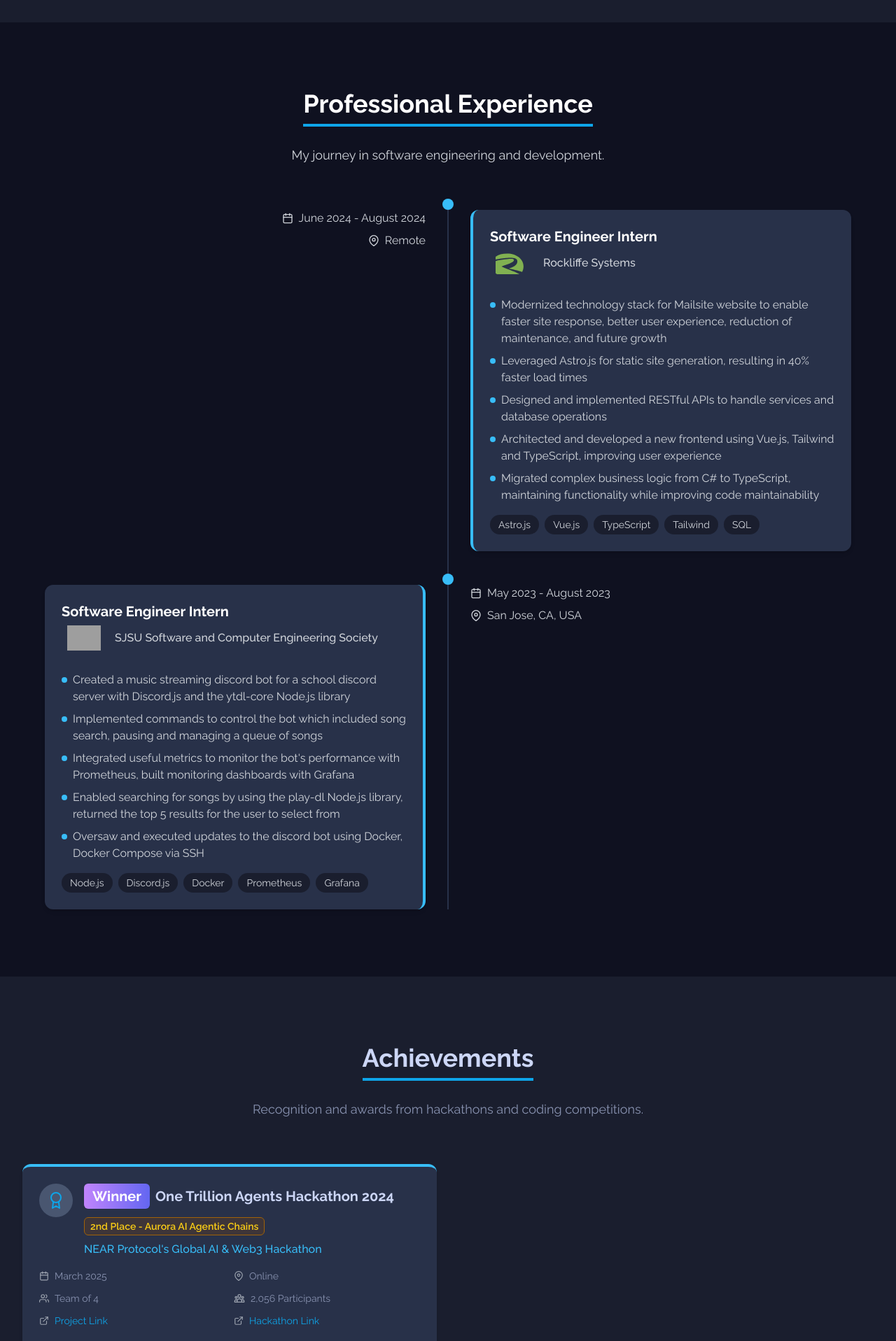
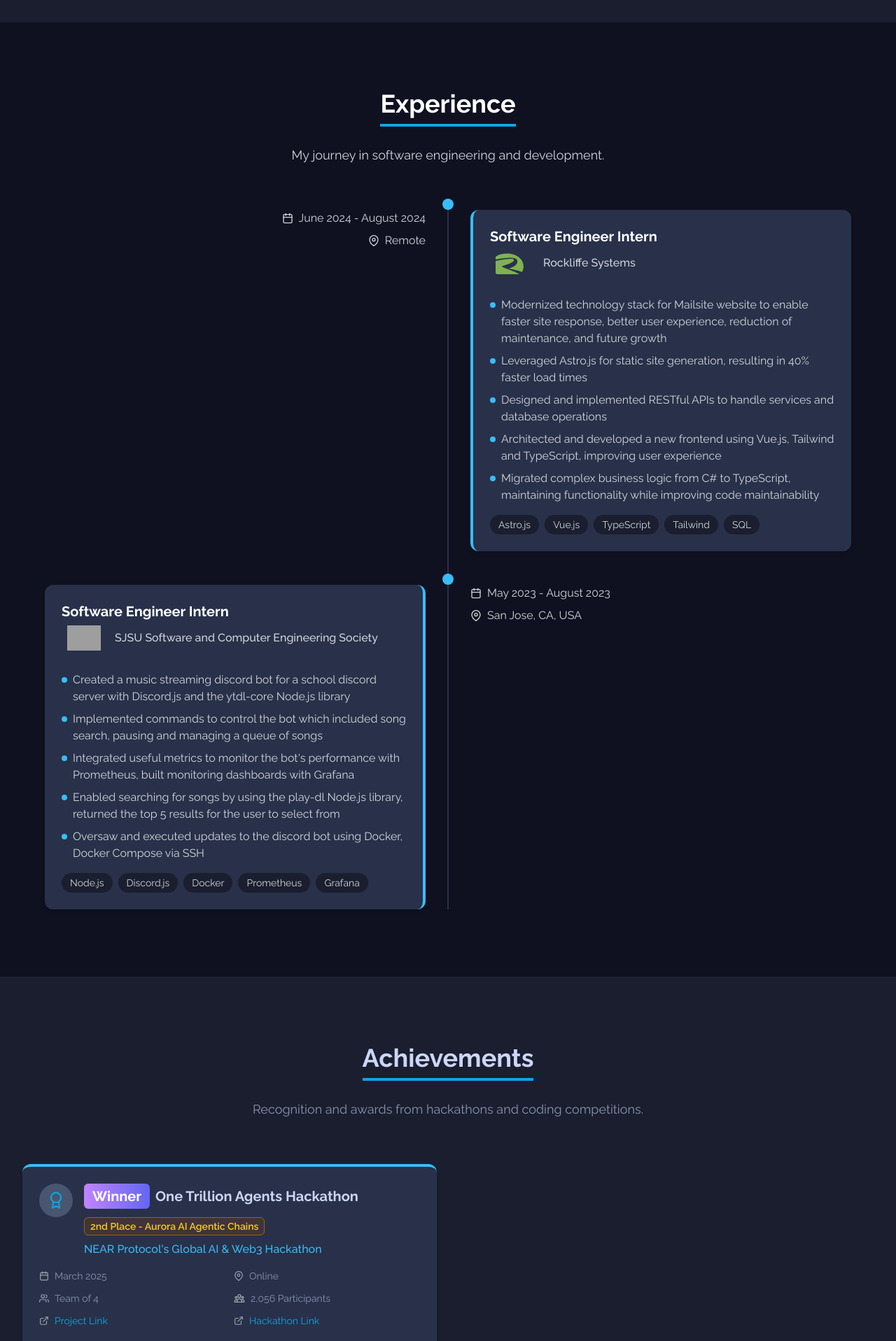
Before and after one commit to dongtandung2001/Portfolio, a React (Vite) app: page / in a window 1280 px wide. Shown: the part 1700-3617 px from the top of the page at 70% size. Built offline with nearby package versions, Linux system fonts and the light colour scheme; grey boxes are pictures that could not be loaded; a web font is replaced by a local one.

Commit message:
updated to dynamic render the hackathon

```diff
--- a/src/components/Achievement.jsx
+++ b/src/components/Achievement.jsx
@@ -11,7 +11,7 @@
   const achievements = [
     {
       id: 1,
-      title: "Winner - One Trillion Agents Hackathon 2024",
+      title: "One Trillion Agents Hackathon",
       event: "NEAR Protocol's Global AI & Web3 Hackathon",
       subtitle: "2nd Place - Aurora AI Agentic Chains",
       date: "March 2025",
@@ -64,7 +64,7 @@
                     <span className="bg-gradient-to-r from-purple-500 to-indigo-600 dark:from-purple-400 dark:to-indigo-500 text-white px-3 py-1 rounded-md mr-2 shadow-sm">
                       Winner
                     </span>
-                    <span>One Trillion Agents Hackathon 2024</span>
+                    <span>{achievement.title}</span>
                   </h3>
                   {achievement.subtitle && (
                     <p className="text-amber-500 dark:text-yellow-400 text-sm font-semibold mt-3 inline-block py-0.5 px-2 bg-amber-50 dark:bg-yellow-900/30 rounded-md border border-amber-200 dark:border-yellow-700">
--- a/src/components/Experience.jsx
+++ b/src/components/Experience.jsx
@@ -54,9 +54,7 @@
     <div id="experience" className="py-24 bg-white dark:bg-dark-600">
       <div className="max-w-7xl mx-auto px-4 sm:px-6 lg:px-8">
         <div className="text-center mb-16">
-          <h2 className="section-title dark:text-white mb-6">
-            Professional Experience
-          </h2>
+          <h2 className="section-title dark:text-white mb-6">Experience</h2>
           <p className="text-gray-600 mt-10 dark:text-gray-300 text-lg max-w-3xl mx-auto">
             My journey in software engineering and development.
           </p>
```
